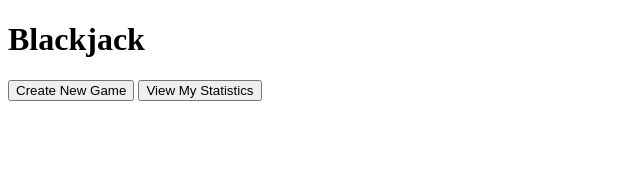
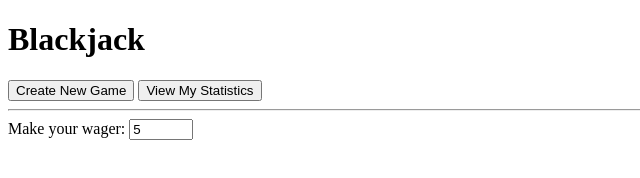
Before and after one commit to ColtonBoston/Blackjack, a website built with webpack: page index.html in a window 1280 px wide. Shown: the whole page, without its empty margins (0-640 px from the left). Built offline with nearby package versions, Linux system fonts and the light colour scheme.

Commit message:
add wager input for player

```diff
--- a/index.html
+++ b/index.html
@@ -10,8 +10,10 @@
       <button id='btn-new-game' type="button" name="button">Create New Game</button>
       <button id='btn-stats' type="button" name="button">View My Statistics</button>
     </div>
+    <hr>
     <div id='game-container' class="game-container">
-
+      <label for="wager-input">Make your wager:</label>
+      <input id='wager-input' type="number" name="wager" value="5" min=5 max=100>
     </div>
     <script type="text/javascript" src="build/app.bundle.js"></script>
   </body>
```
